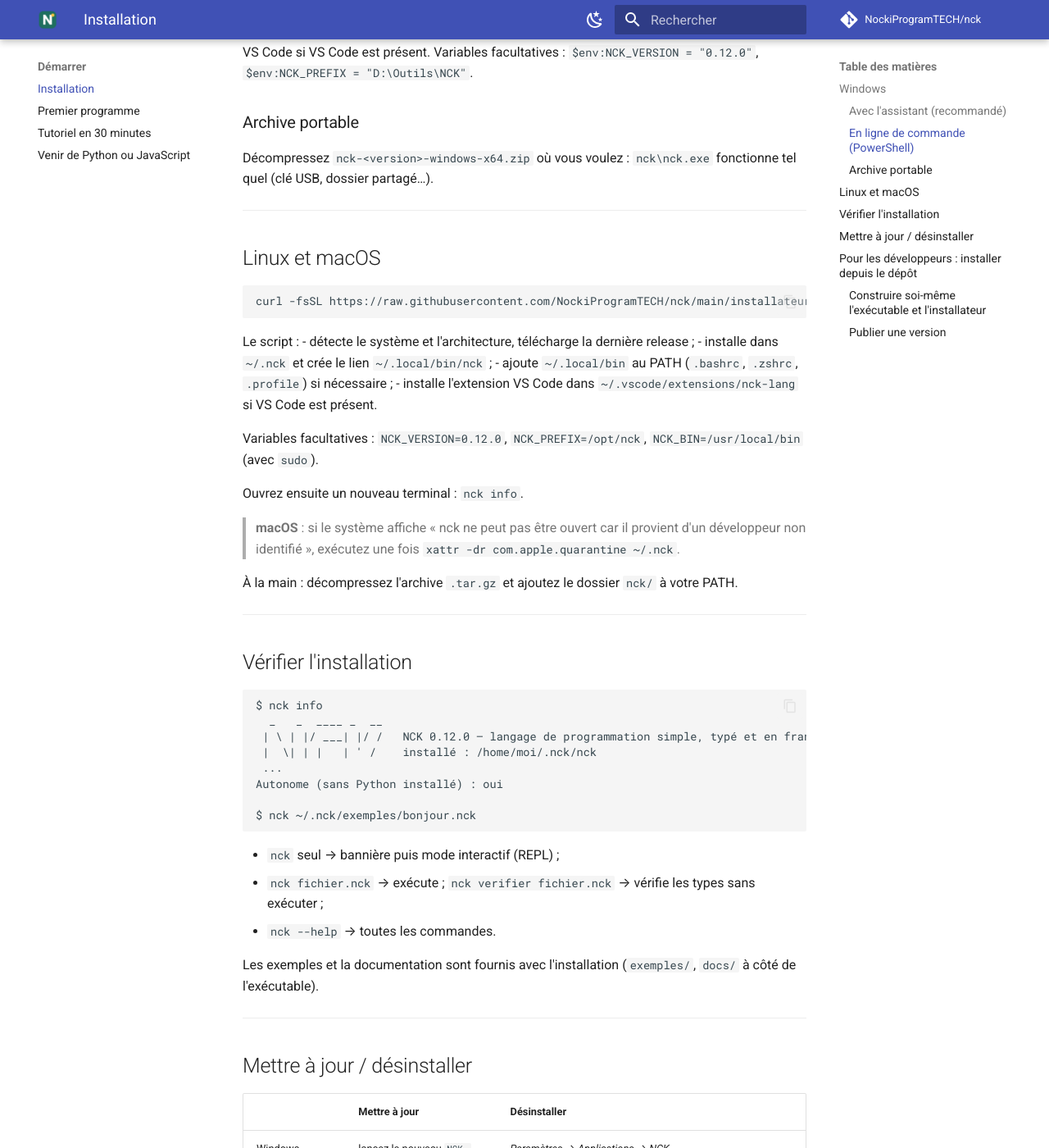
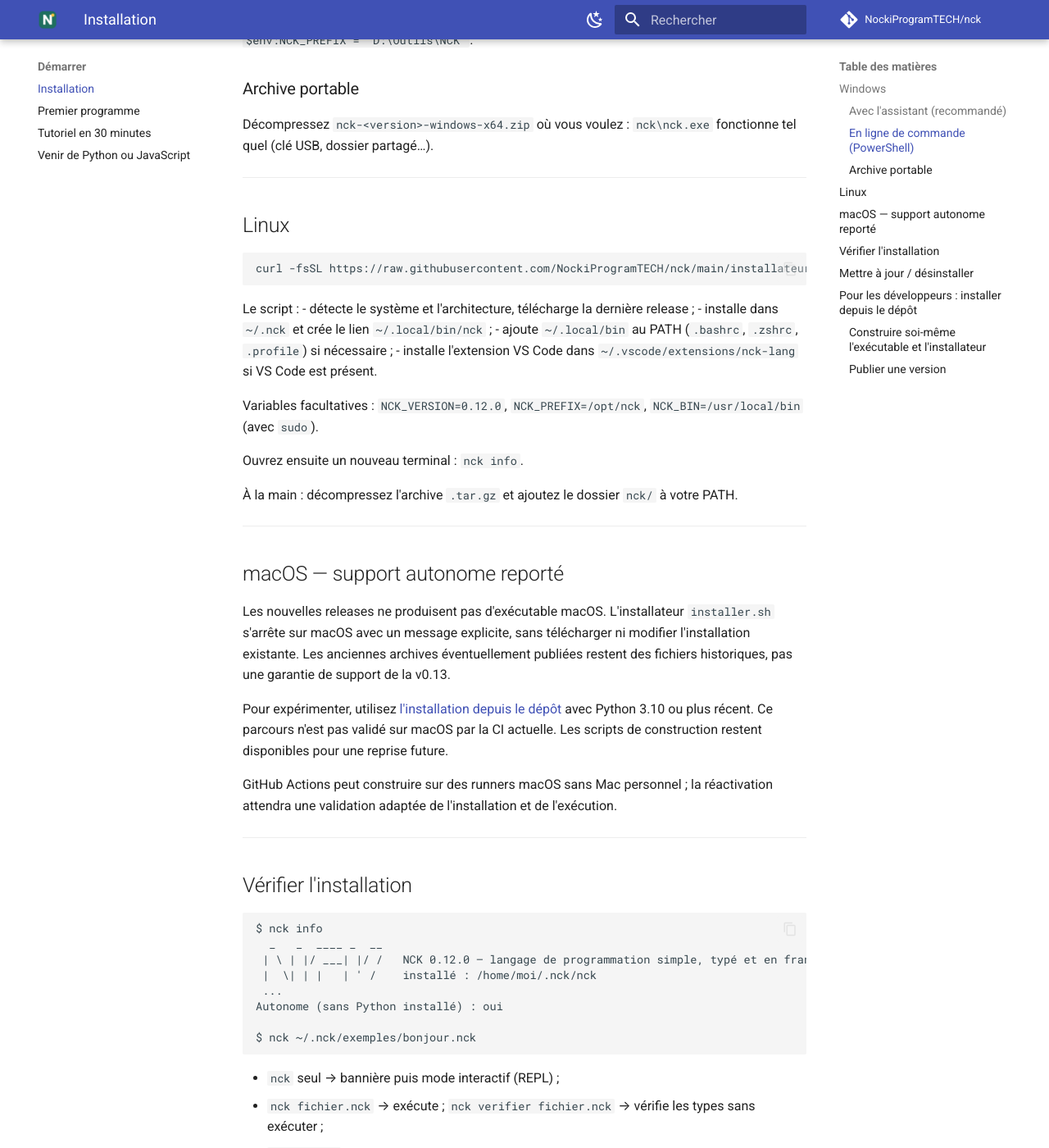
Before and after one commit to NockiProgramTECH/nck, an MkDocs documentation site: the page built from docs/INSTALLATION.md, in a window 1280 px wide and 1400 px high, scrolled down 1333 px. Shown: the whole window at 82% size. Built offline with MkDocs 1.6.1 and Material for MkDocs 9.7.7, drawn with Linux system fonts in a browser that asks for light colours; comment, search, counter and statistics services are not loaded; some of the changed text lies outside the part shown.

Commit message:
fix: harden Windows ZIP validation and focus releases on Linux and Windows
Co-authored-by: arena-agent <297053741+arena-agent@users.noreply.github.com>

````diff
--- a/docs/INSTALLATION.md
+++ b/docs/INSTALLATION.md
@@ -1,14 +1,13 @@
 # Installer NCK
 
 NCK s'installe **sans Python** : l'exécutable `nck` embarque tout ce qu'il lui faut.
-Toutes les versions sont publiées dans les [Releases GitHub](https://github.com/NockiProgramTECH/nck/releases).
+Les releases officielles ciblent **Linux x64/arm64 et Windows x64**. Les fichiers sont disponibles dans les [Releases GitHub](https://github.com/NockiProgramTECH/nck/releases).
 
 | Fichier de la release | Pour |
 |---|---|
 | `NCK-Setup-<version>.exe` | Windows — **assistant d'installation** (recommandé) |
 | `nck-<version>-windows-x64.zip` | Windows — archive portable |
 | `nck-<version>-linux-x64.tar.gz`, `…-linux-arm64.tar.gz` | Linux |
-| `nck-<version>-macos-x64.tar.gz`, `…-macos-arm64.tar.gz` | macOS (Intel / Apple Silicon) |
 
 ---
 
@@ -48,7 +47,7 @@
 
 ---
 
-## Linux et macOS
+## Linux
 
 ```sh
 curl -fsSL https://raw.githubusercontent.com/NockiProgramTECH/nck/main/installateur/installer.sh | sh
@@ -64,10 +63,23 @@
 
 Ouvrez ensuite un nouveau terminal : `nck info`.
 
-> **macOS** : si le système affiche « nck ne peut pas être ouvert car il provient d'un développeur non identifié »,
-> exécutez une fois `xattr -dr com.apple.quarantine ~/.nck`.
+À la main : décompressez l'archive `.tar.gz` et ajoutez le dossier `nck/` à votre PATH.
 
-À la main : décompressez l'archive `.tar.gz` et ajoutez le dossier `nck/` à votre PATH.
+---
+
+## macOS — support autonome reporté
+
+Les nouvelles releases ne produisent pas d'exécutable macOS. L'installateur
+`installer.sh` s'arrête sur macOS avec un message explicite, sans télécharger ni
+modifier l'installation existante. Les anciennes archives éventuellement publiées
+restent des fichiers historiques, pas une garantie de support de la v0.13.
+
+Pour expérimenter, utilisez [l'installation depuis le dépôt](#pour-les-developpeurs-installer-depuis-le-depot)
+avec Python 3.10 ou plus récent. Ce parcours n'est pas validé sur macOS par la CI
+actuelle. Les scripts de construction restent disponibles pour une reprise future.
+
+GitHub Actions peut construire sur des runners macOS sans Mac personnel ; la
+réactivation attendra une validation adaptée de l'installation et de l'exécution.
 
 ---
 
````
Also changed, not shown: other parts of docs/INSTALLATION.md (+2 -2 lines), CHANGELOG.md (+3 -0 lines), README.md (+5 -1 lines), docs/ROADMAP.md (+4 -0 lines), docs/index.md (+2 -2 lines), docs/outils/publier.md (+11 -3 lines), 7 other files.
